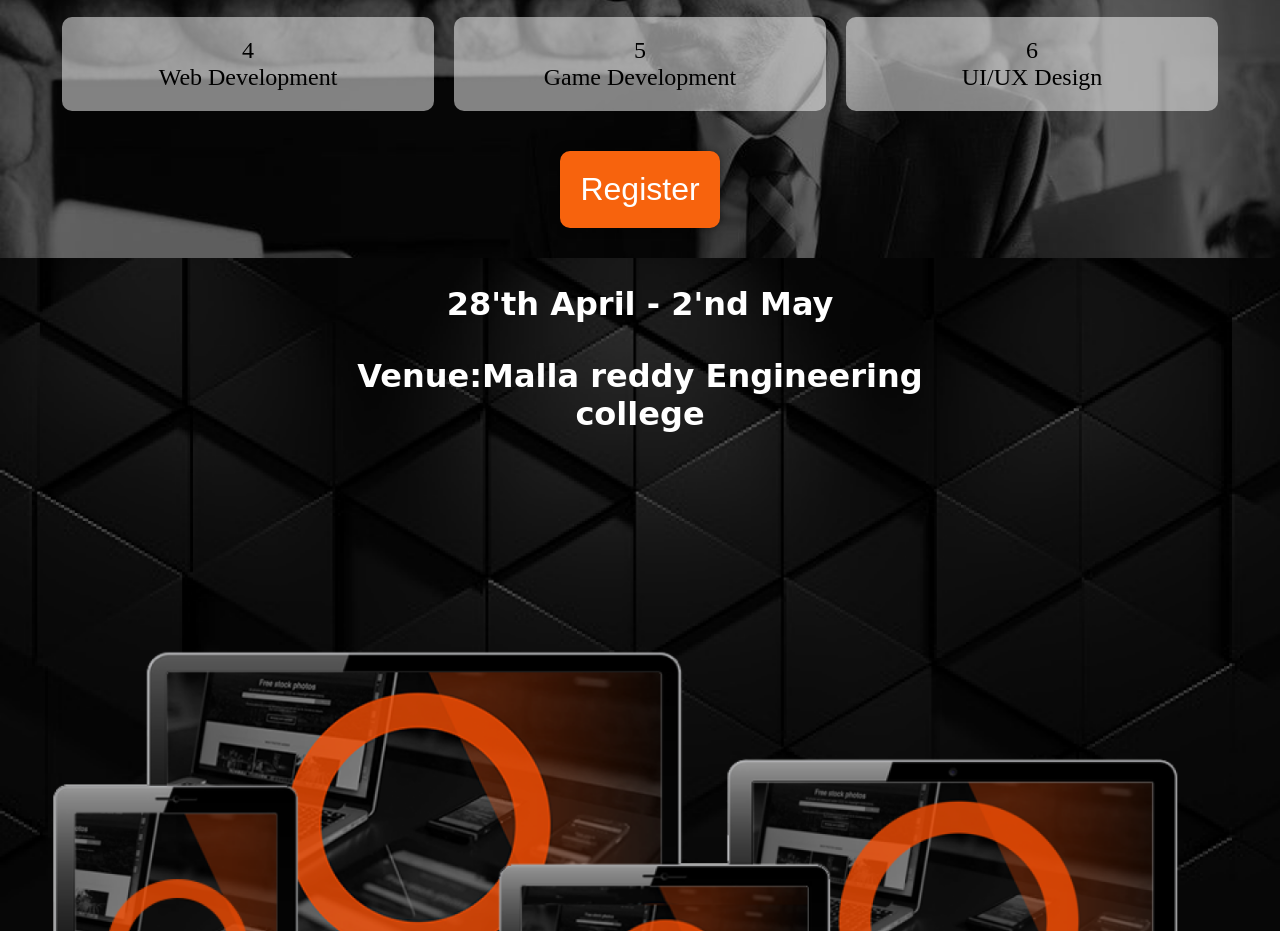
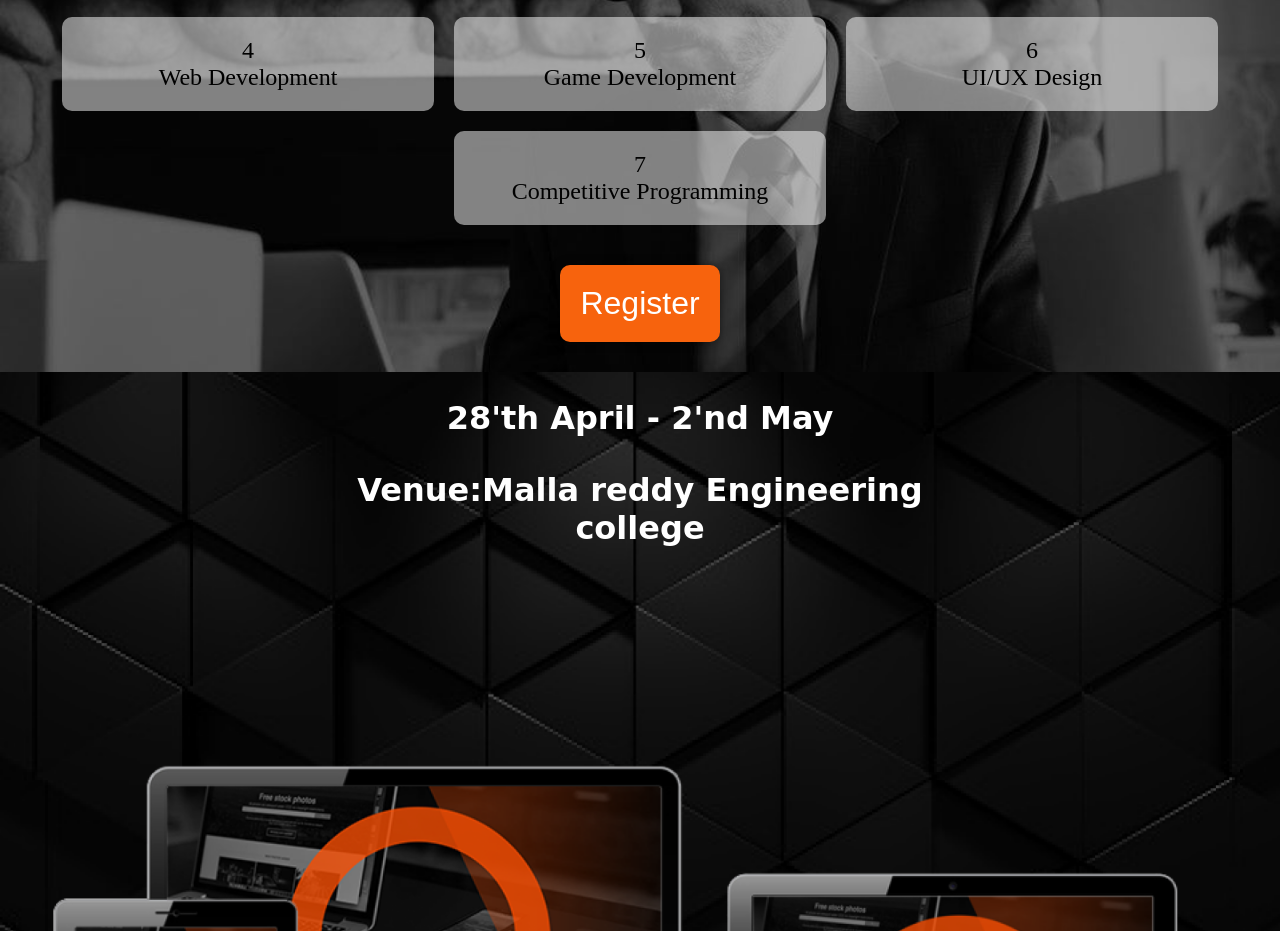
Before and after one commit to charankosari/atharva, a plain HTML site: page dummy/dummy.html in a window 1280 px wide. Shown: the part 1386-2317 px from the top of the page. Drawn offline with Linux system fonts and the light colour scheme.

Commit message:
Update dummy.html

```diff
--- a/dummy/dummy.html
+++ b/dummy/dummy.html
@@ -74,6 +74,9 @@ function okk() {
           <div class="box">
             6<br>UI/UX Design
           </div>
+            <div class="box">
+            7<br>Competitive Programming
+          </div>
         </div>
         <div class="section3">
           <button class="button" onclick="okk()">Register</button>
```
